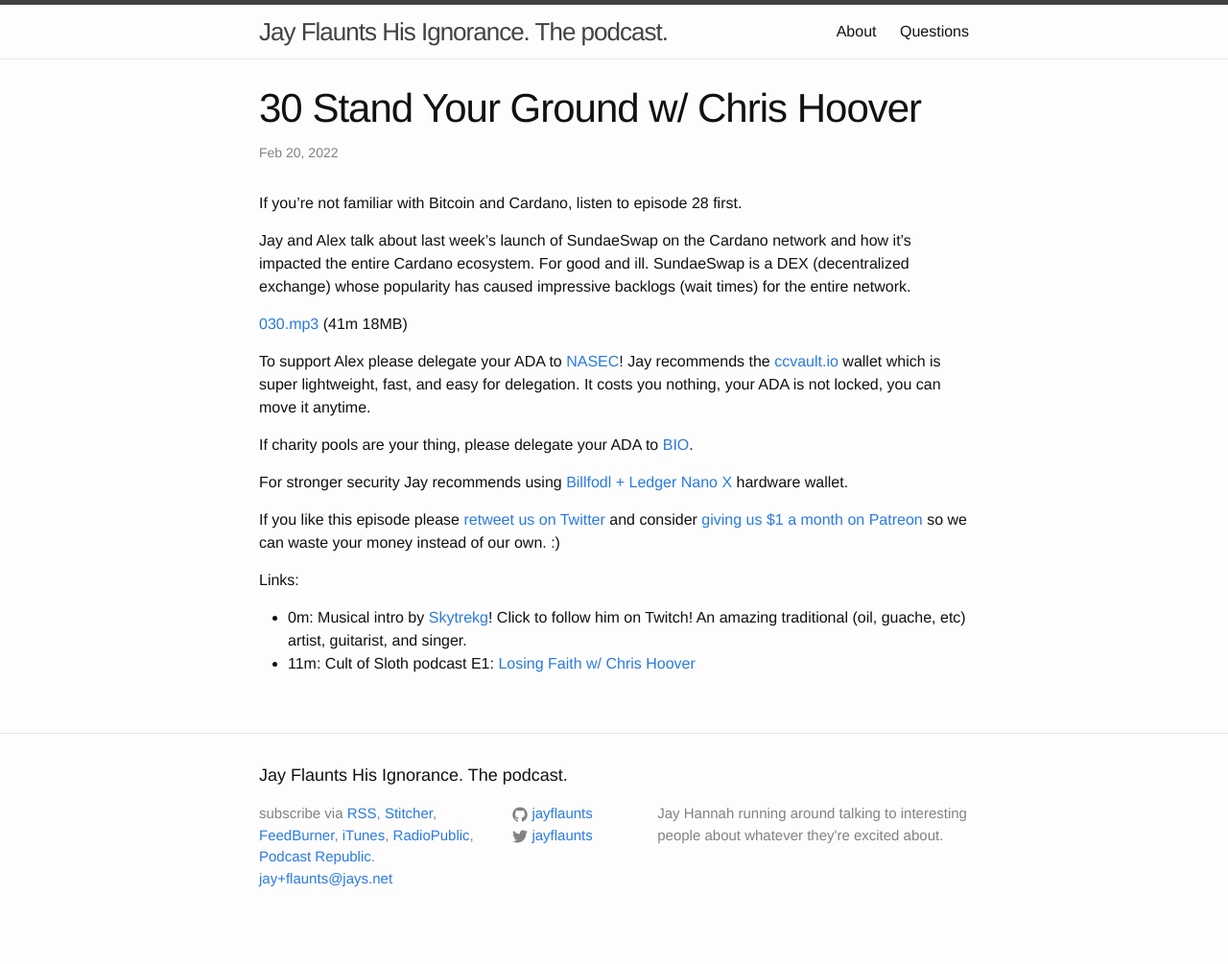
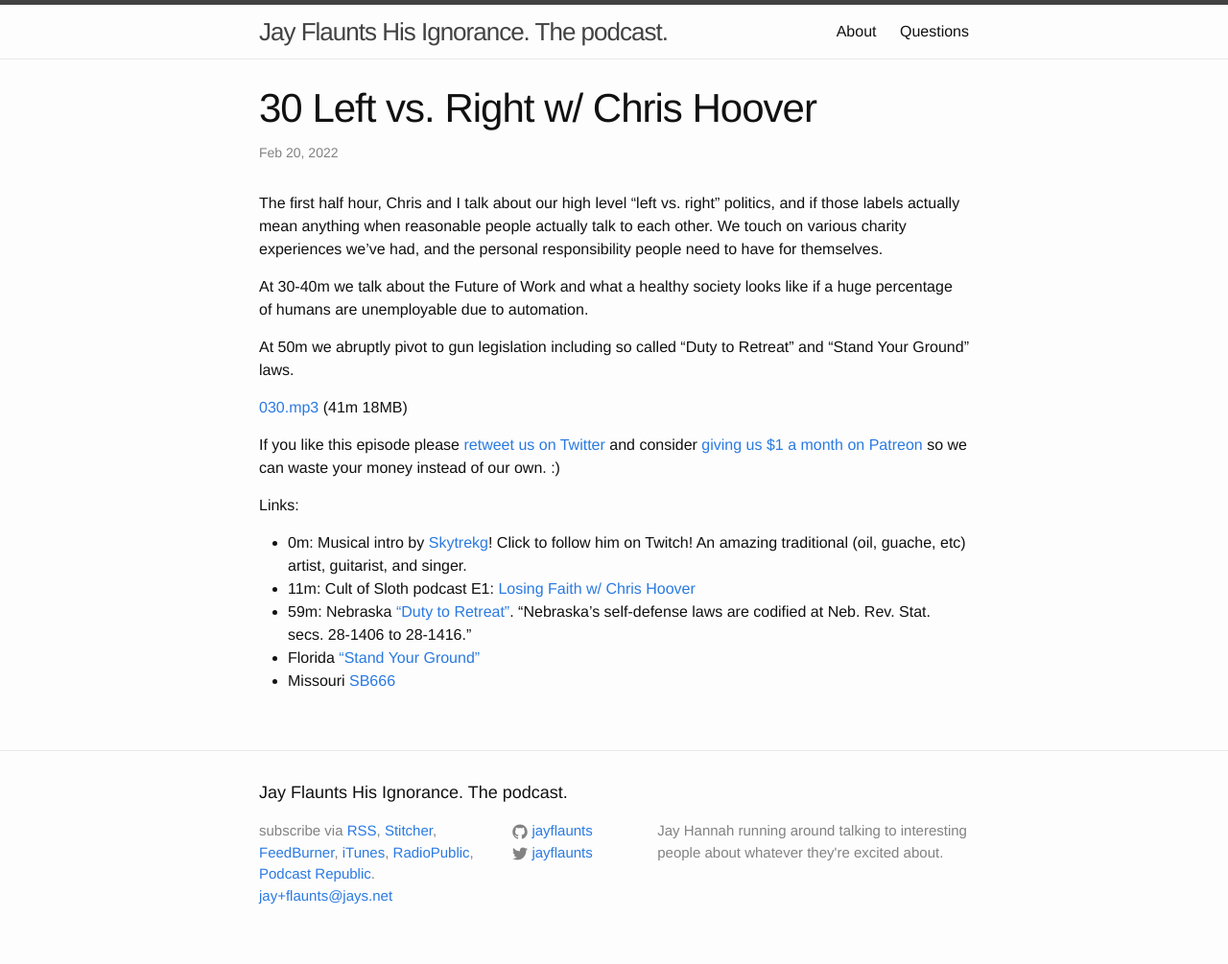
Before and after one commit to jhannah/jayflaunts, a Jekyll site: the page built from _posts/2022-02-20-chris1.md, in a window 1280 px wide. Shown: the whole page at 96% size. Built offline with Jekyll 4.4.1, drawn with Linux system fonts in a browser that asks for light colours.

Commit message:
Update 2022-02-20-chris1.md

```diff
--- a/_posts/2022-02-20-chris1.md
+++ b/_posts/2022-02-20-chris1.md
@@ -1,6 +1,6 @@
 ---
 layout: post
-title:  "30 Stand Your Ground w/ Chris Hoover"
+title:  "30 Left vs. Right w/ Chris Hoover"
 date:   2022-02-20 18:20:34
 categories:
 duration: 41:35
@@ -8,24 +8,18 @@
 link: "https://s3.amazonaws.com/jayflaunts.jays.net/030.mp3"
 ---
 
-If you're not familiar with Bitcoin and Cardano, listen to episode 28 first.
+The first half hour, Chris and I talk about our high level "left vs. right" politics, and if those
+labels actually mean anything when reasonable people actually talk to each other.
+We touch on various charity experiences we've had, and the personal responsibility people need to
+have for themselves.
 
-Jay and Alex talk about last week's launch of SundaeSwap on the Cardano network and how
-it's impacted the entire Cardano ecosystem. For good and ill. SundaeSwap is a DEX (decentralized
-exchange) whose popularity has caused impressive backlogs (wait times) for the entire network.
+At 30-40m we talk about the Future of Work and what a healthy society looks like
+if a huge percentage of humans are unemployable due to automation.
+
+At 50m we abruptly pivot to gun legislation including so called "Duty to Retreat"
+and "Stand Your Ground" laws.
 
 <a href="{{site.storage_url}}/030.mp3" target="_blank">030.mp3</a> (41m 18MB)
-
-To support Alex please delegate your ADA to [NASEC](https://nasec.co.uk/cardano/)!
-Jay recommends the [ccvault.io](https://ccvault.io/)
-wallet which is super lightweight, fast, and easy for delegation. It costs you nothing, your ADA
-is not locked, you can move it anytime.
-
-If charity pools are your thing, please delegate your ADA to [BIO](https://pool.bio/).
-
-For stronger security Jay recommends using
-[Billfodl + Ledger Nano X](https://privacypros.io/products/ledger-nano-x-billfodl/)
-hardware wallet.
 
 If you like this episode please [retweet us on Twitter](https://twitter.com/jayflaunts)
 and consider [giving us $1 a month on Patreon](https://www.patreon.com/jayflaunts)
@@ -35,3 +29,7 @@
 * 0m: Musical intro by [Skytrekg](http://twitch.tv/skytrekg)! Click to follow him on Twitch! An amazing
 traditional (oil, guache, etc) artist, guitarist, and singer.
 * 11m: Cult of Sloth podcast E1: [Losing Faith w/ Chris Hoover](https://pca.st/owv4fnt4)
+* 59m: Nebraska ["Duty to Retreat"](https://nebraskalegislature.gov/laws/statutes.php?statute=28-1409). "Nebraska’s self-defense laws are codified at Neb. Rev. Stat.
+secs. 28-1406 to 28-1416."
+* Florida ["Stand Your Ground"](https://codes.findlaw.com/fl/title-xlvi-crimes/fl-st-sect-776-012.html)
+* Missouri [SB666](https://legiscan.com/MO/bill/SB666/2022)
```
